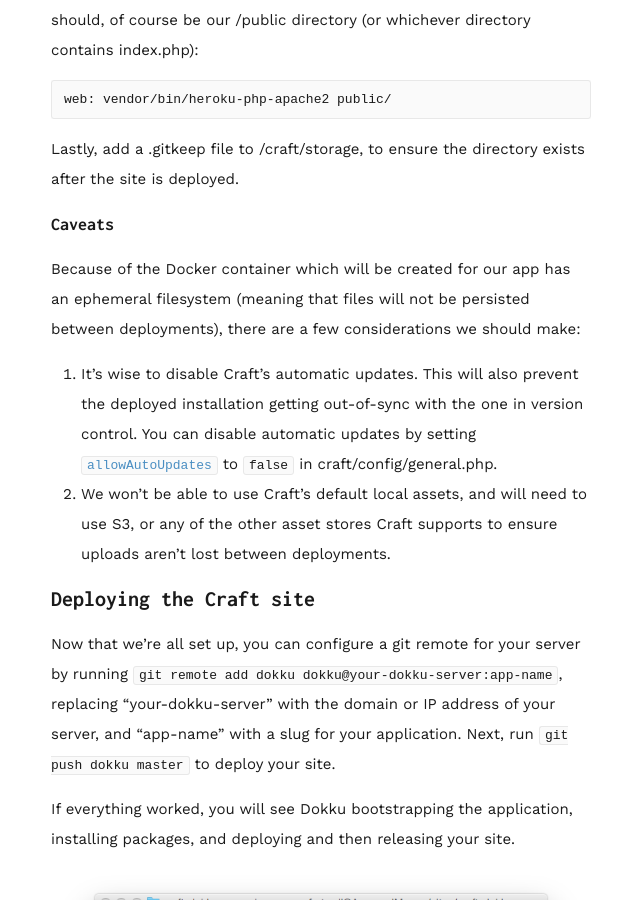
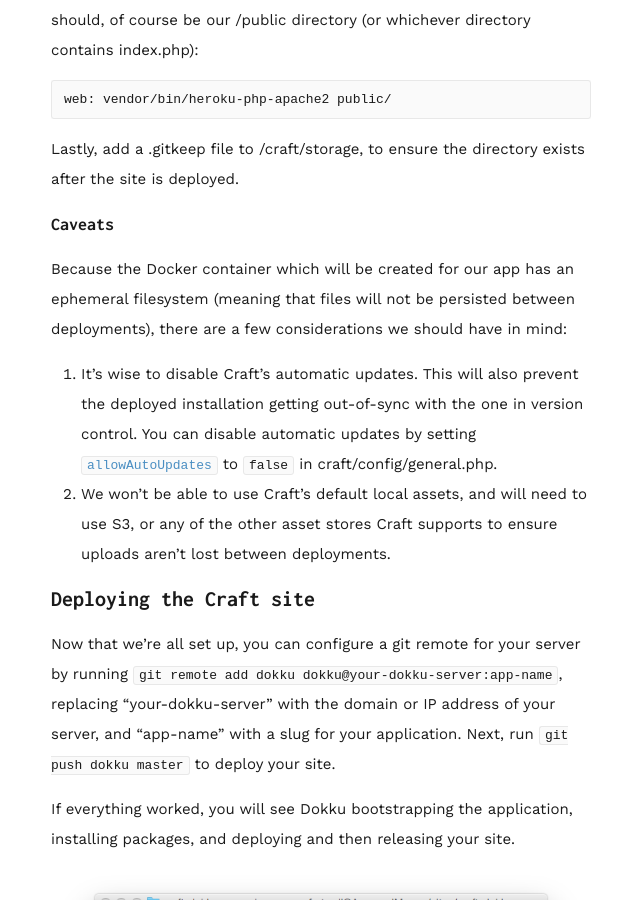
Before and after one commit to angusfretwell/angusfretwell.github.io, a Jekyll site: the page built from _posts/2016-04-03-deploying-craft-with-dokku.markdown, in a window 1280 px wide and 900 px high, scrolled down 2109 px. Shown: the whole window, without its empty margins (319-959 px from the left). Built offline with Jekyll 4.4.1, drawn with Linux system fonts in a browser that asks for light colours; comment, search, counter and statistics services are not loaded.

Commit message:
fix: more grammatical errors (i'm on fire)

```diff
--- a/_posts/2016-04-03-deploying-craft-with-dokku.markdown
+++ b/_posts/2016-04-03-deploying-craft-with-dokku.markdown
@@ -59,7 +59,7 @@
 
 ### Caveats
 
-Because of the Docker container which will be created for our app has an ephemeral filesystem (meaning that files will not be persisted between deployments), there are a few considerations we should make:
+Because the Docker container which will be created for our app has an ephemeral filesystem (meaning that files will not be persisted between deployments), there are a few considerations we should have in mind:
 
 1. It's wise to disable Craft's automatic updates. This will also prevent the deployed installation getting out-of-sync with the one in version control. You can disable automatic updates by setting [`allowAutoUpdates`](https://craftcms.com/docs/config-settings#allowAutoUpdates) to `false` in craft/config/general.php.
 2. We won't be able to use Craft's default local assets, and will need to use S3, or any of the other asset stores Craft supports to ensure uploads aren't lost between deployments.
```
